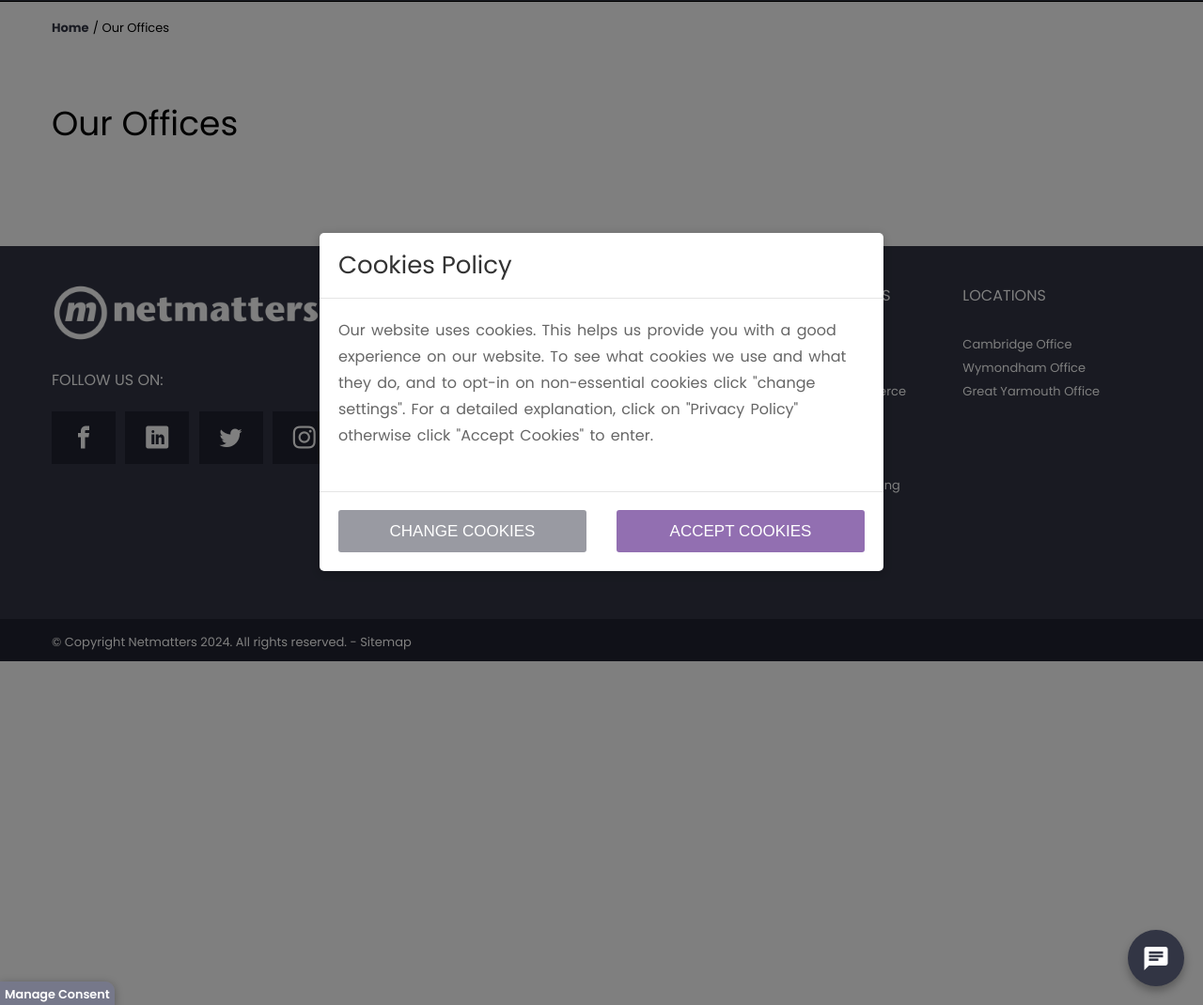
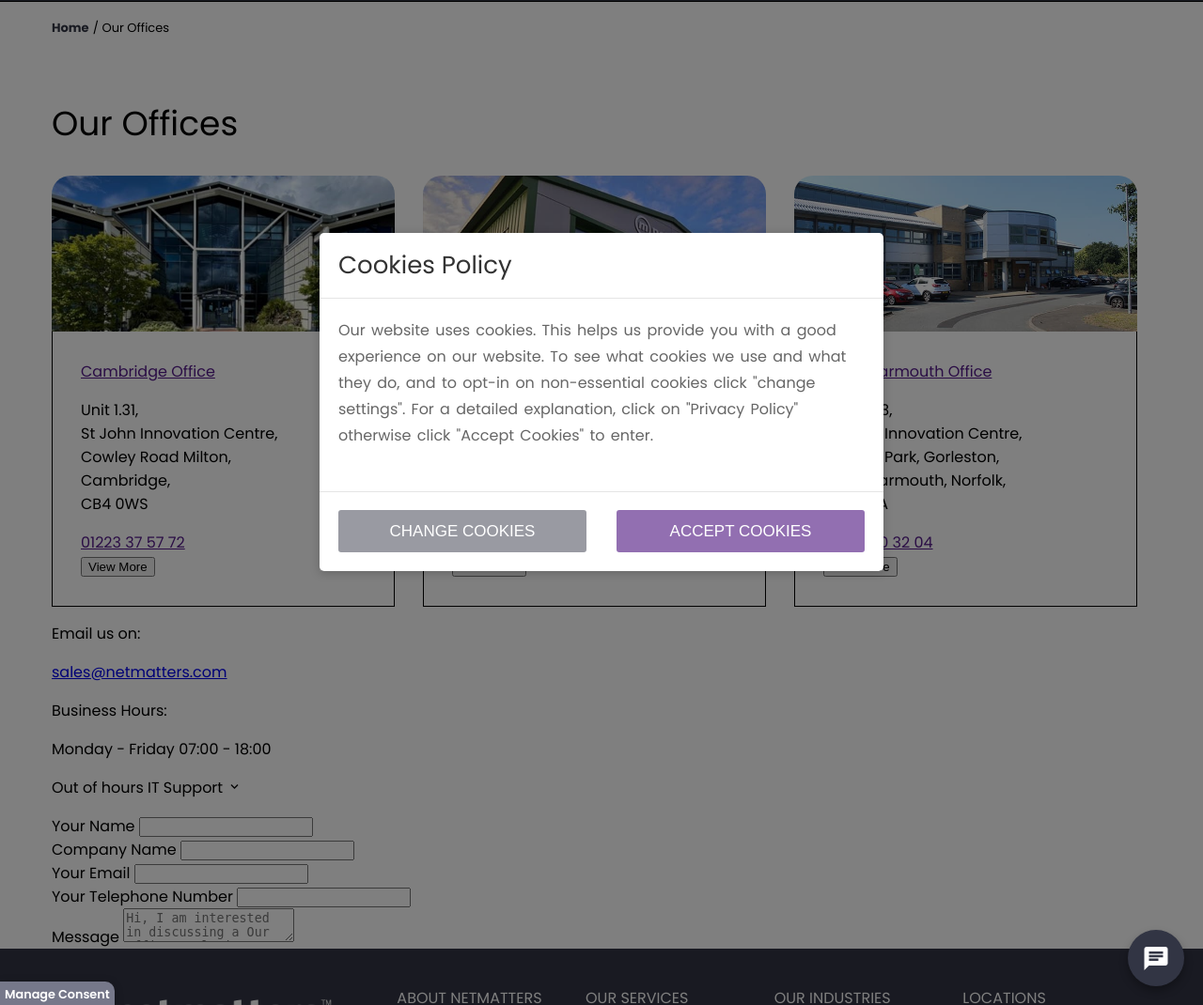
Before and after one commit to roff-dev/NetMatters-HTML-and-CSS-Assessment, a PHP site: page /contact.php in a window 1280 px wide. Shown: the part 215-1285 px from the top of the page at 94% size. Run offline with PHP 8.4, Linux system fonts and the light colour scheme; some web fonts are replaced.

Commit message:
contact layout

```diff
--- a/contact.php
+++ b/contact.php
@@ -21,29 +21,87 @@
 
     <div class="offices">
         <div class="container">
-            <div class="office-cards">
+            <div class="office_cards">
                 <div class="office-1">
-                    <img src="" alt="">
-                    <div class="office-content">
-
+                    <img src="img/cambridge.jpeg" alt="">
+                    <div class="office_content">
+                        <a href="">Cambridge Office</a>
+                        <p>Unit 1.31, <br>
+                            St John Innovation Centre, <br>
+                            Cowley Road Milton, <br>
+                            Cambridge, <br>
+                            CB4 0WS
+                        </p>
+                        <a href="">01223 37 57 72</a> <br>
+                        <button>View More</button>
                     </div>
                 </div>
                 <div class="office-2">
-                    <img src="" alt="">
-                    <div class="office-content">
-
+                    <img src="img/wymondham.jpeg" alt="">
+                    <div class="office_content">
+                        <a href="">Wynmondham Office</a>
+                        <p>Unit 15, <br>
+                            Penfold Drive, <br>
+                            Gateway 11 Business Park, <br>
+                            Wynmondham, Norfolk, <br>
+                            NR18 0WZ
+                        </p>
+                        <a href="">01603 70 40 20</a> <br>
+                        <button>View More</button>
                     </div>
                 </div>
-                <div class="office-3">
-                <img src="" alt="">
-                    <div class="office-content">
-
+                <div class="office-2">
+                    <img src="img/yarmouth-2.jpeg" alt="">
+                    <div class="office_content">
+                        <a href="">Great Yarmouth Office</a>
+                        <p>Suite F23, <br>
+                            Beacon Innovation Centre, <br>
+                            Beacon Park, Gorleston, <br>
+                            Great Yarmouth, Norfolk, <br>
+                            NR31 7RA
+                        </p>
+                        <a href="">01493 60 32 04</a> <br>
+                        <button>View More</button>
                     </div>
                 </div>
             </div>
         </div>
     </div>
 
+
+    <div class="contact-section">
+        <div class="container">
+            <div class="contact-details">
+                <p>Email us on:</p>
+                <p><a href="#">sales@netmatters.com</a></p>
+                <p>Business Hours:</p>
+                <p>Monday - Friday 07:00 - 18:00</p>
+                <p>Out of hours IT Support <span class="icon-keyboard_arrow_down"></span></p>
+            </div>
+            <div class="contact-form">
+                <div class="form-group">
+                    <label for="firstname">Your Name</label>
+                    <input type="text" name="firstname" id="firstname">
+                </div>
+                <div class="form-group">
+                    <label for="companyname">Company Name</label>
+                    <input type="text" name="companyname" id="companyname">
+                </div>
+                <div class="form-group">
+                    <label for="email">Your Email</label>
+                    <input type="text" name="email" id="email">
+                </div>
+                <div class="form-group">
+                    <label for="phone">Your Telephone Number</label>
+                    <input type="text" name="phone" id="phone">
+                </div>
+                <div class="form-group">
+                    <label for="message">Message</label>
+                    <textarea name="message" id="message" placeholder="Hi, I am interested in discussing a Our Offices solution, could you please give me a call or send an email?"></textarea>
+                </div>
+            </div>
+        </div>
+    </div>
 
 </div>
 
--- a/css/styles.css
+++ b/css/styles.css
@@ -782,6 +782,29 @@
   display: none;
 }
 
+.office_content {
+  padding: 30px;
+  border: 1px solid black;
+  border-top: 0;
+}
+
+.office_cards {
+  display: flex;
+  flex-direction: column;
+}
+
+[class^=office-] {
+  align-items: baseline;
+}
+[class^=office-] img {
+  width: 100%;
+  border-radius: 20px 20px 0 0;
+  vertical-align: middle;
+}
+
+/*----------------------------------------------------------------------------------------------
+//////////////////////////// MEDIA QUERIES //////////////////////////////////////////
+----------------------------------------------------------------------------------------------*/
 @media (min-width: 768px) {
   .location-bar {
     display: block;
@@ -798,6 +821,20 @@
   .contact-header h1 {
     margin: 0 0 28px;
     color: black;
+  }
+  .office_cards {
+    display: flex;
+    flex-direction: row;
+    padding: 0;
+  }
+  [class^=office-] {
+    padding: 0 15px;
+  }
+  .office-1 {
+    padding-left: 0;
+  }
+  .office-3 {
+    padding-right: 0;
   }
 }
 .welcome {
--- a/scss/partials/layout/_contact.scss
+++ b/scss/partials/layout/_contact.scss
@@ -13,11 +13,9 @@
         font-size: 13px;
     }
 }
-
 .contact-header {
     margin: 0 0 50px;
     padding: 24px 0;
-    //padding-top: 50px;
     background-color: $color-main;
     h1 {
         margin: 0;
@@ -29,9 +27,26 @@
 .location-bar {
     display: none;
 }
-
-
-
+.office_content {
+    padding: 30px;
+    border: 1px solid black;
+    border-top: 0;
+}
+.office_cards {
+    display: flex;
+    flex-direction: column;
+}
+[class^="office-"] {
+    align-items: baseline;
+    img {
+        width: 100%;
+        border-radius: 20px 20px 0 0;
+        vertical-align: middle;
+    }
+}
+/*----------------------------------------------------------------------------------------------
+//////////////////////////// MEDIA QUERIES //////////////////////////////////////////
+----------------------------------------------------------------------------------------------*/
 @include mq('s') {
     .location-bar {
         display: block;
@@ -49,4 +64,18 @@
             color: black;
         }
     }
+    .office_cards {
+        display: flex;
+        flex-direction: row;
+        padding: 0;
+    }
+    [class^="office-"] {
+        padding: 0 15px;
+    }
+    .office-1 {
+        padding-left: 0;
+    }
+    .office-3 {
+        padding-right: 0;
+    }
 }
```
Also changed, not shown: img/cambridge.jpeg (added), img/wymondham.jpeg (added), img/yarmouth-2.jpeg (added), 1 other file.
